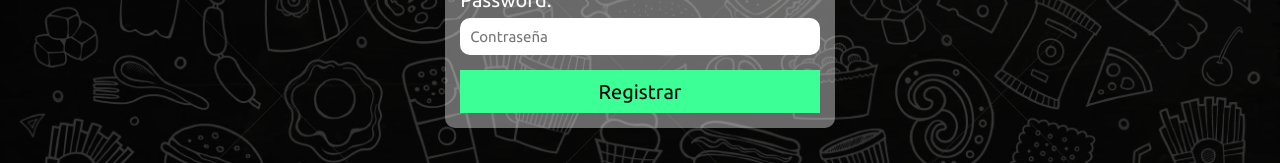
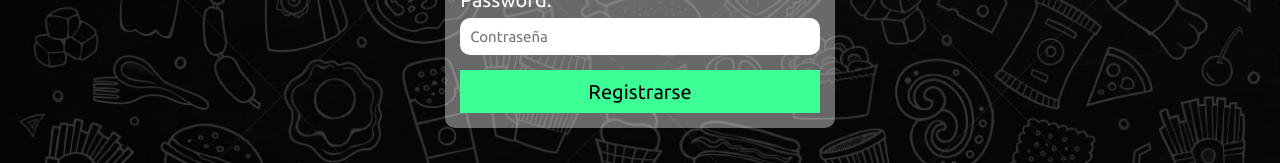
Before and after one commit to david27YLOSABESorNot/DolceAmoreFrappe, a React (Vite) app: page /login in a window 1280 px wide. Shown: the part 523-686 px from the top of the page. Built offline with nearby package versions, Linux system fonts and the light colour scheme; a web font is replaced by a local one.

Commit message:
Se implementaron las validaciones

```diff
--- a/src/auth/pages/LoginPage.jsx
+++ b/src/auth/pages/LoginPage.jsx
@@ -1,28 +1,45 @@
+import { useForm } from "../../hook/useForm"
+
+
+
 
 export const LoginPage = () => {
+
+  const {onInputChange, validateForm, alertEmail, alertEmpty, nombre, apellidos, email, password} = useForm({
+    nombre: "",
+    apellidos: "",
+    email: "",
+    password: ""
+  })
   return (
     <div className="contain-form-global">
         <div className="contain-form">
           <h1 className="title-logo">Dolce Amore Frappe</h1>
           <form className="form-login" action="">
+            {alertEmpty && <p className="alerts">Los Campos No Pueden Estar Vacios</p> }
+            {alertEmail && <p className="alerts">El Email No Es Valido</p>}
             <div className="fields">
-              <label htmlFor="">Nombre: </label>
-              <input type="text" placeholder="Nombre" />
+              <label htmlFor="nombre">Nombre: </label>
+              <input id="nombre" value={nombre} onChange={e => onInputChange(e) } name="nombre" type="text" placeholder="Nombre" />
             </div>
             <div className="fields">
-              <label htmlFor="">Apellidos: </label>
-              <input type="text" placeholder="Apellidos" />
+              <label htmlFor="apellidos">Apellidos: </label>
+              <input id="apellidos" value={apellidos} onChange={e => onInputChange(e) } name="apellidos"  type="text" placeholder="Apellidos" />
             </div>
             <div className="fields">
-              <label htmlFor="">Email: </label>
-              <input type="email" placeholder="Email" />
+              <label htmlFor="email">Email: </label>
+              <input id="email" value={email} onChange={e => onInputChange(e) } name="email"  type="email" placeholder="Email" />
             </div>
             <div className="fields">
-              <label htmlFor="">Password: </label>
-              <input type="password" placeholder="Contraseña" />
+              <label htmlFor="password">Password: </label>
+              <input id="password" value={password} onChange={e => onInputChange(e) } name="password"  type="password" placeholder="Contraseña" />
             </div>
 
-            <input  type="submit" value="Registrar" />
+            <button
+              onClick={(e) => validateForm(e) }
+              className="btn-registrar">
+              Registrarse
+            </button>
           </form>
         </div>
     </div>
--- /dev/null
+++ b/src/hook/useForm.js
@@ -0,0 +1,69 @@
+import { useState } from "react"
+import { useNavigate } from "react-router-dom";
+
+
+
+export  const useForm = (initialForm = {}) => {
+
+
+
+    const [formState, setFormState] = useState(initialForm);
+    const [alertEmpty, setAlertEmpty] = useState(false);
+    const [alertEmail, setAlertEmail] = useState(false);
+
+    const navigate = useNavigate();
+
+    const onInputChange = ({target}) => {
+
+        const {name, value} = target;
+
+        setFormState({
+            ...formState,
+            [name] : value
+        })
+
+    }
+
+    const validateForm = (e) => {
+        e.preventDefault();
+
+
+        const {nombre, apellidos, email, password} =  formState;
+        const evaluation =  /^\w+([.-_+]?\w+)*@\w+([.-]?\w+)*(\.\w{2,10})+$/;
+
+        if(nombre.length === 0 || apellidos.length === 0 || email.length === 0 || password.length === 0){
+            setAlertEmpty(true);
+
+            setTimeout(() => {
+                setAlertEmpty(false);
+            }, 3000);
+
+            return;
+        }
+        else if(!evaluation.test(email)){
+            setAlertEmail(true);
+
+            setTimeout(() => {
+                setAlertEmail(false);
+            }, 3000);
+        }
+
+        navigate('/inicio', {
+            replace: true
+        })
+
+
+
+    }
+
+    return {
+
+        ...formState,
+        onInputChange,
+        validateForm,
+        alertEmpty,
+        alertEmail
+
+    }
+
+}
--- a/src/index.css
+++ b/src/index.css
@@ -647,10 +647,19 @@ img{
   z-index: +5;
 }
 
-.form-login input[type="submit"]{
+.btn-registrar{
   width: 100%;
   padding: 1rem;
   font-size: 2rem;
   background-color: var(--green-color);
   border: none;
 }
+
+
+.alerts{
+  text-align: center;
+  color: white;
+  background: rgb(207, 11, 11);
+  padding: 1rem;
+  font-size: 1.5rem;
+}
```
